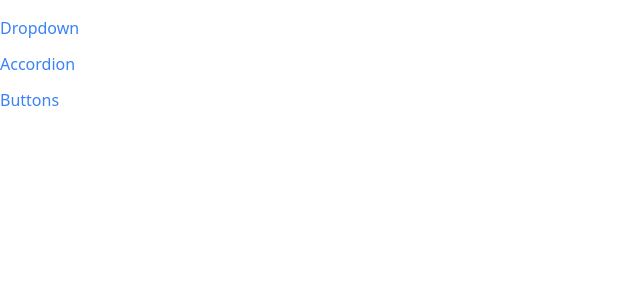
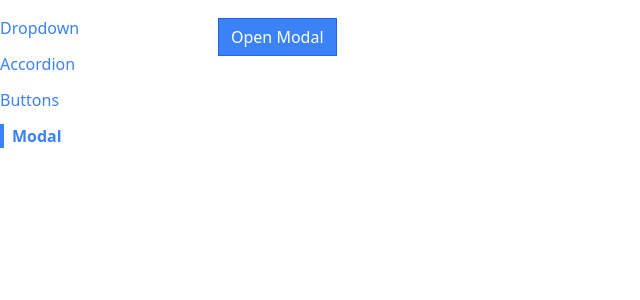
Before and after one commit to ManasaThota/CompsReact, a React (Create React App) app: page /modal in a window 1280 px wide. Shown: the top 300 px of the page, without its empty margins (0-640 px from the left). Built offline with nearby package versions, Linux system fonts and the light colour scheme.

Commit message:
Added Modal Component

```diff
--- a/public/index.html
+++ b/public/index.html
@@ -39,5 +39,6 @@
       To begin the development, run `npm start` or `yarn start`.
       To create a production bundle, use `npm run build` or `yarn build`.
     -->
+    <div class="modal-container"></div>
   </body>
 </html>
--- a/src/App.js
+++ b/src/App.js
@@ -3,6 +3,7 @@
 import AccordionPage from "./pages/AccordionPage";
 import DropDownPage from "./pages/DropDownPage";
 import ButtonPage from "./pages/ButtonPage";
+import ModalPage from "./pages/ModalPage";
 
 const App = () => {
   return (
@@ -18,6 +19,9 @@
          <Route path="/buttons">
             <ButtonPage />
          </Route>
+         <Route path="/modal">
+            <ModalPage />
+         </Route>
       </div>
    </div>
   );
--- /dev/null
+++ b/src/components/Modal.js
@@ -0,0 +1,27 @@
+import { useEffect } from "react";
+import  ReactDOM  from "react-dom";
+
+const Modal = ({onClose, children, actionBar}) => {
+  useEffect(() => {
+    document.body.classList.add("overflow-hidden");
+    return(()=>{
+        document.body.classList.remove("overflow-hidden");
+    })
+  },[])
+  return ReactDOM.createPortal(
+    <div>
+        <div onClick={onClose} className="fixed inset-0 bg-gray-300 opacity-80"> </div>
+        <div className="fixed inset-40 p-10 bg-white">
+            <div className="flex flex-col justify-between h-full">
+                {children}
+                <div className="flex justify-end">
+                 {actionBar}
+                </div>
+            </div>
+        </div>
+    </div>,
+    document.querySelector(".modal-container")
+  )
+}
+
+export default Modal
--- a/src/components/Sidebar.js
+++ b/src/components/Sidebar.js
@@ -5,6 +5,7 @@
         {label: 'Dropdown', path: '/'},
         {label: 'Accordion', path: '/accordion'},
         {label: 'Buttons', path: '/buttons'},
+        {label:'Modal', path: '/modal'}
     ]
     const renderedElements = links.map((link) => {
         return <Link
--- /dev/null
+++ b/src/pages/ModalPage.js
@@ -0,0 +1,27 @@
+import Modal from "../components/Modal"
+import Button from "../components/Button"
+import { useState } from "react"
+
+const ModalPage = () => {
+  const [showModal, setShowModal] = useState(false);
+  const handleClick = () => {
+    setShowModal(true);
+  }
+  const handleClose = () => {
+    setShowModal(false);
+  }
+  const actionBar = <div>
+    <Button onClick={handleClose} primary>I accept</Button>
+  </div>
+  const modal = <Modal onClose={handleClose} actionBar={actionBar}>
+    <p>Please accept the agreement</p>
+  </Modal>
+  return (
+    <div>
+    <Button onClick={handleClick} primary>Open Modal</Button>
+    {showModal && modal}
+    </div>
+  )
+}
+
+export default ModalPage
```
